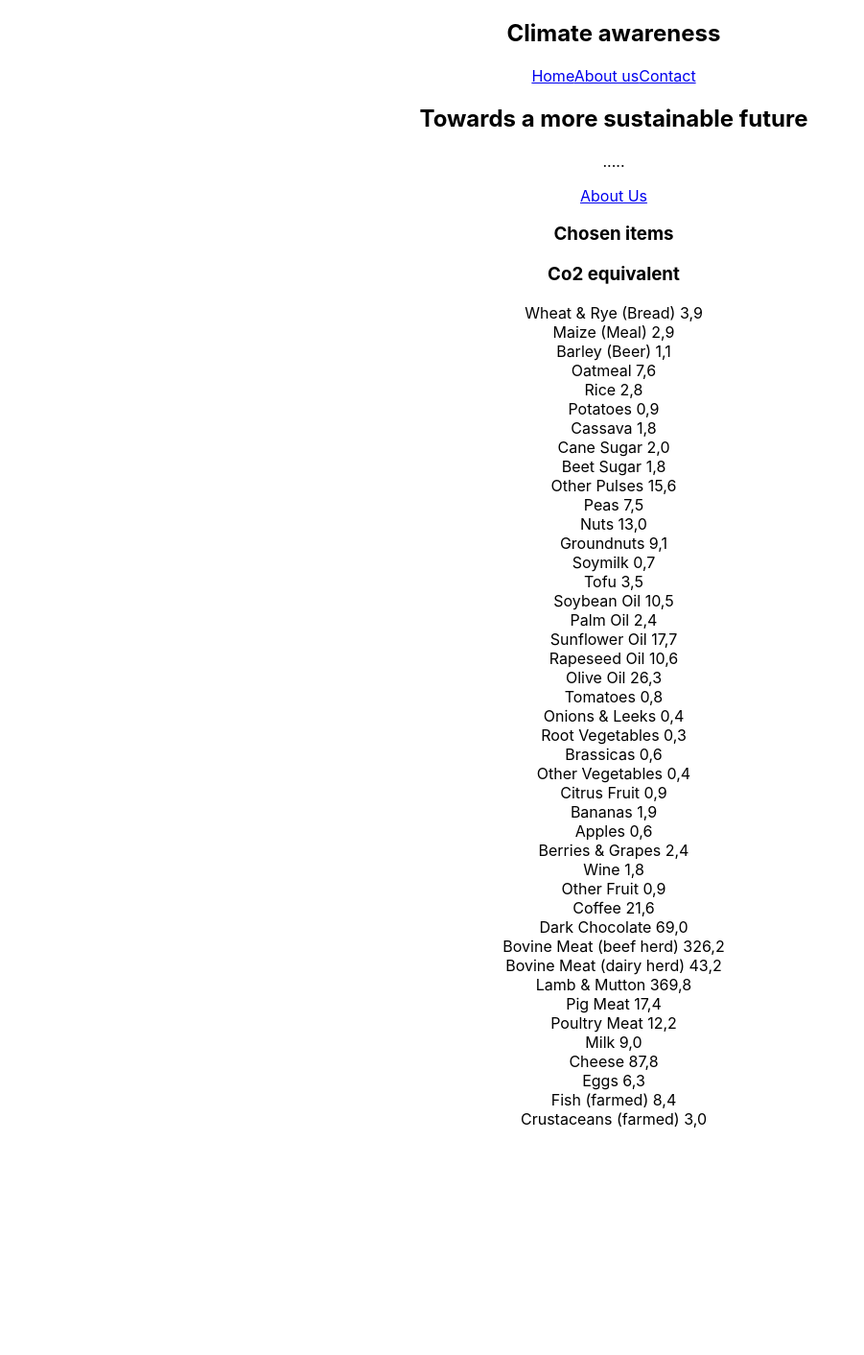
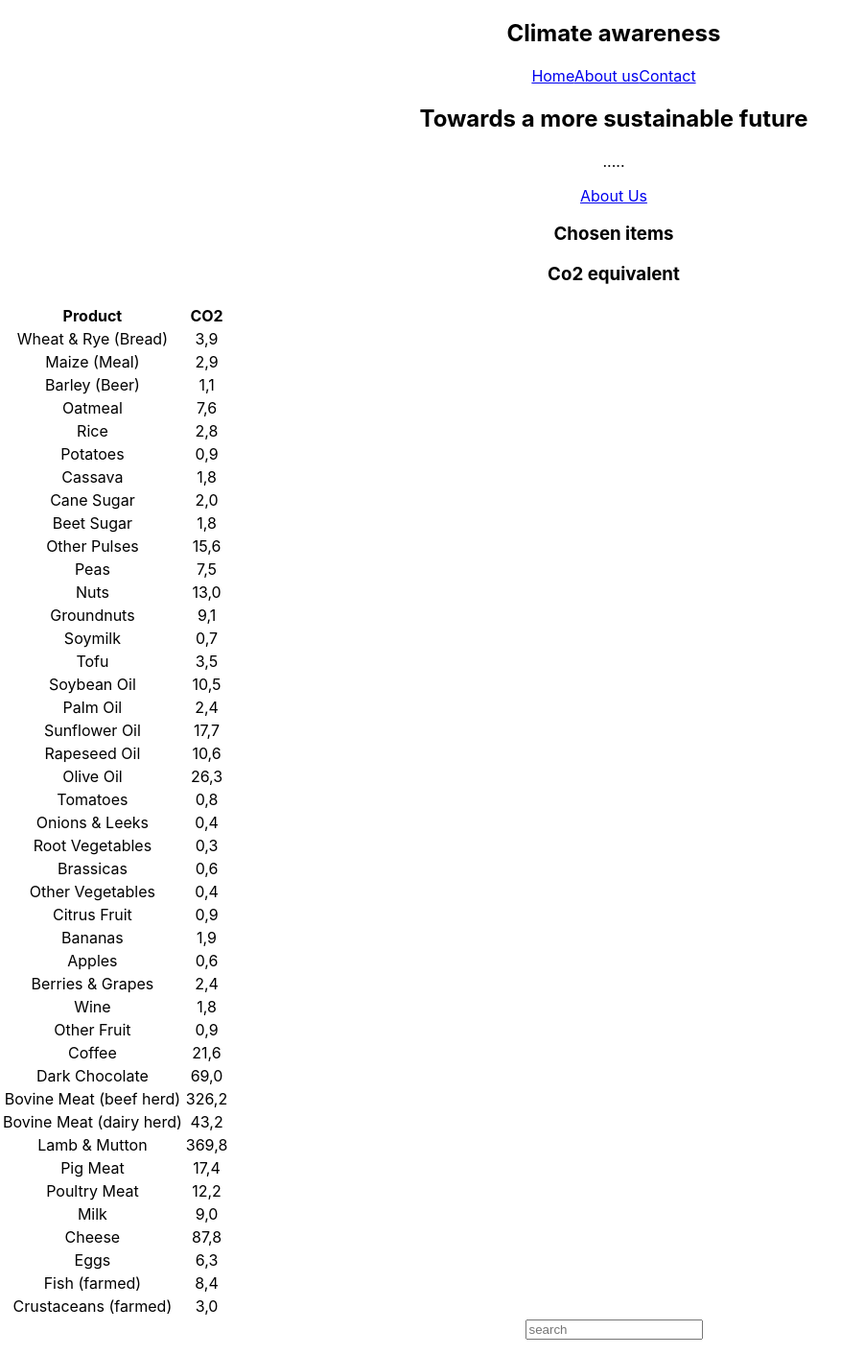
Before and after one commit to OhLawdHeCoding/Halo, a React (Create React App) app in the folder CO2_calculator/co2/: page / in a window 1280 px wide. Shown: the whole page at 96% size, without its empty margins (0-901 px from the left). Before the commit the page ends 1176 px from the top, so only its background shows below. Built offline with nearby package versions, Linux system fonts and the light colour scheme.

Commit message:
"en legit commit"

```diff
--- a/CO2_calculator/co2/src/App.js
+++ b/CO2_calculator/co2/src/App.js
@@ -1,18 +1,39 @@
+
 import './App.css';
 import JSONDATA from './Data.json';
 import Homepage from './Components/Homepage';
 import Navbar from './Components/Navbar';
+import { useState } from 'react';
 function App() {
+  const [searchTerm, setSearchTerm] = useState("");
   return (
     <div className="App">
-        <Navbar/>
+      <Navbar />
       <div className="homepagecontent">
-        <Homepage/>
+        <Homepage />
       </div>
-     {JSONDATA.map((val, key)=>{
-       return <div>{val.Product} {val.MeanC02}{key.id}</div>
-     })}
+      <table>
+        <tr>
+          <th>Product</th>
+          <th>CO2</th>
+        </tr>
+        {JSONDATA.map((val, key) => {
+          return <tr><td>{val.Product}</td><td>{val.MeanC02}</td></tr>
+        })}
+      </table>
+      <input type="text" placeholder="search" onChange={(event) => {
+        setSearchTerm(event.target.value);
+      }
+      } />
+      {JSONDATA.map((key, val) => {
+        return (
+          <div className="Product" key={key}>
+            <p>{val.Product}</p>
+          </div>
+        );
+      })}
     </div>
+
   );
 }
 
```
Also changed, not shown: 1 other file (tests, documents, lock files or other folders).
